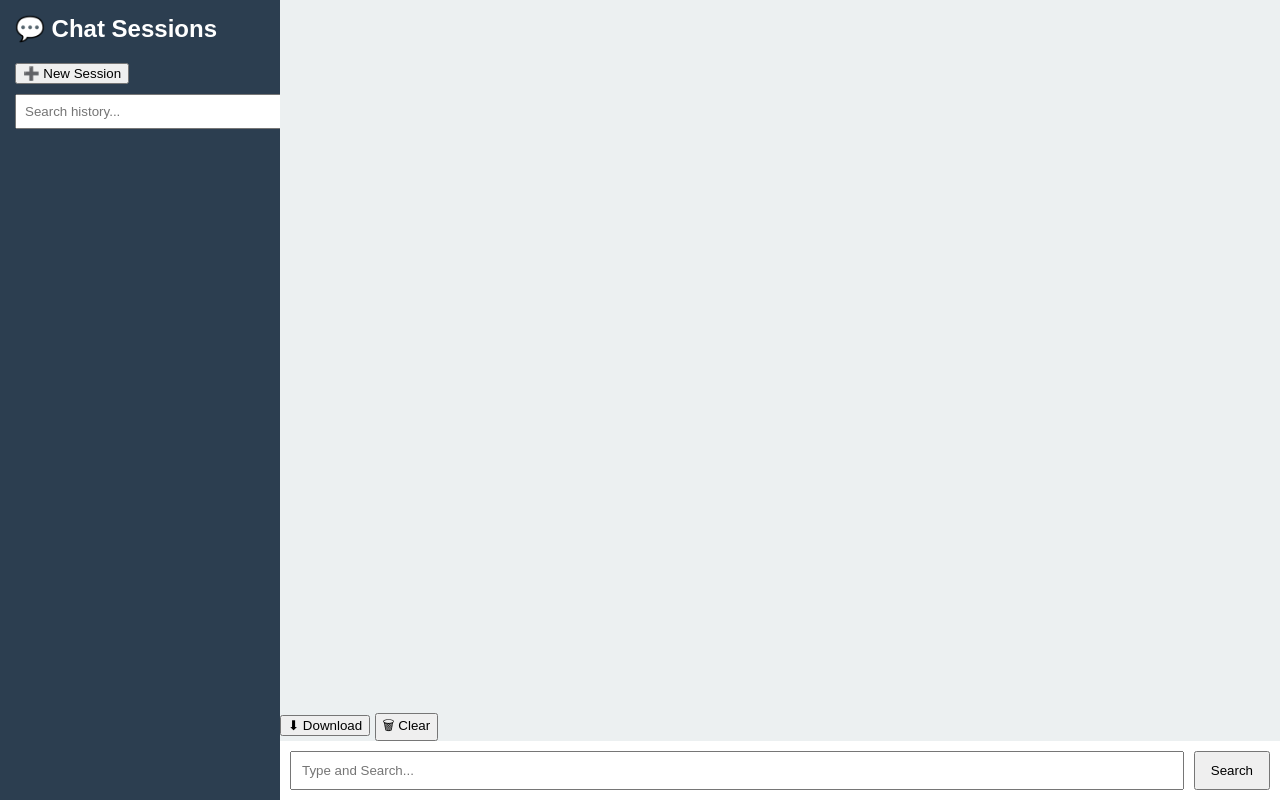
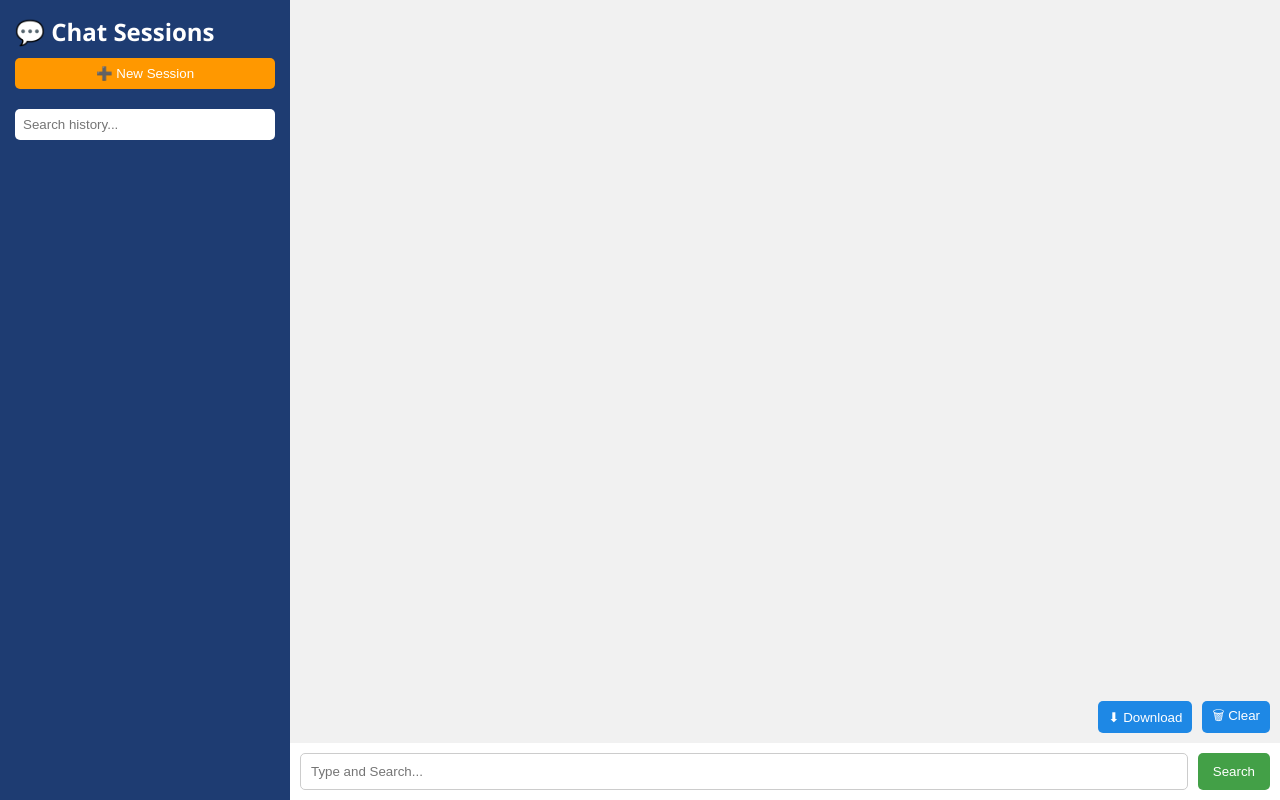
Before and after one commit to shkeeb122/Ali, a Flask app: page / in a window 1280 px wide. Run offline with Flask 3, Linux system fonts and the light colour scheme.

Commit message:
Update style.css

```diff
--- a/static/style.css
+++ b/static/style.css
@@ -1,38 +1,53 @@
 body {
-  margin: 0; font-family: Arial, sans-serif;
+  margin: 0; font-family: 'Segoe UI', sans-serif;
+  background: linear-gradient(to right, #e0f7fa, #fff3e0);
 }
-.chat-container {
-  display: flex; height: 100vh;
+.chat-container { display: flex; height: 100vh; }
+
+/* Sidebar */
+.sidebar {
+  width: 260px; background: #1e3c72; color: white;
+  padding: 15px; display: flex; flex-direction: column;
 }
-.sidebar {
-  width: 250px; background: #2c3e50; color: white; padding: 15px; overflow-y: auto;
+.sidebar h2 { margin: 0 0 10px 0; }
+.sidebar input {
+  padding: 8px; margin: 10px 0; border-radius: 5px; border: none;
 }
-.sidebar h2 { margin-top: 0; }
-.sidebar input {
-  width: 100%; padding: 8px; margin: 10px 0;
+.sidebar button {
+  background: #ff9800; color: white; padding: 8px; margin-bottom: 10px;
+  border: none; border-radius: 5px; cursor: pointer;
 }
-.sidebar ul { list-style: none; padding: 0; }
+.sidebar ul { list-style: none; padding: 0; flex: 1; overflow-y: auto; }
 .sidebar li {
-  background: #34495e; margin: 5px 0; padding: 8px; cursor: pointer; border-radius: 5px;
+  background: #2a5298; margin: 5px 0; padding: 8px;
+  border-radius: 5px; cursor: pointer; transition: 0.2s;
 }
-.sidebar li:hover { background: #3d566e; }
+.sidebar li:hover { background: #ff9800; }
 
+/* Chat Area */
 .chat-main {
-  flex: 1; display: flex; flex-direction: column; background: #ecf0f1;
+  flex: 1; display: flex; flex-direction: column;
+  background: #f1f1f1;
 }
 #chat-box {
-  flex: 1; padding: 20px; overflow-y: auto;
+  flex: 1; padding: 15px; overflow-y: auto;
 }
-.message { margin: 10px 0; }
-.user { text-align: right; color: blue; }
-.bot { text-align: left; color: green; }
+.message { margin: 8px 0; padding: 10px 15px; border-radius: 15px; max-width: 70%; }
+.user { background: #4fc3f7; margin-left: auto; text-align: right; color: white; }
+.bot { background: #81c784; margin-right: auto; text-align: left; color: white; }
 
+.controls {
+  display: flex; justify-content: flex-end; gap: 10px; padding: 10px;
+}
+.controls button {
+  padding: 5px 10px; border: none; border-radius: 5px; cursor: pointer;
+  background: #1e88e5; color: white;
+}
 .input-area {
   display: flex; padding: 10px; background: white;
 }
-.input-area input {
-  flex: 1; padding: 10px;
+.input-area input { flex: 1; padding: 10px; border-radius: 5px; border: 1px solid #ccc; }
+.input-area button {
+  margin-left: 10px; padding: 10px 15px; background: #43a047; color: white;
+  border: none; border-radius: 5px; cursor: pointer;
 }
-.input-area button {
-  padding: 10px 15px; margin-left: 10px;
-}
```
